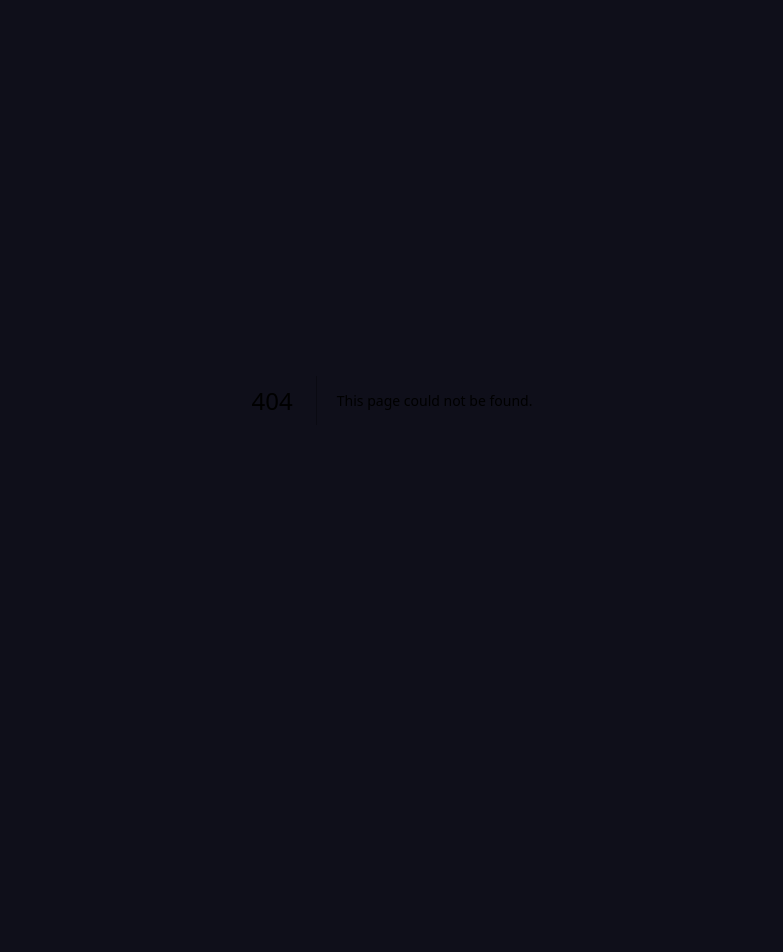
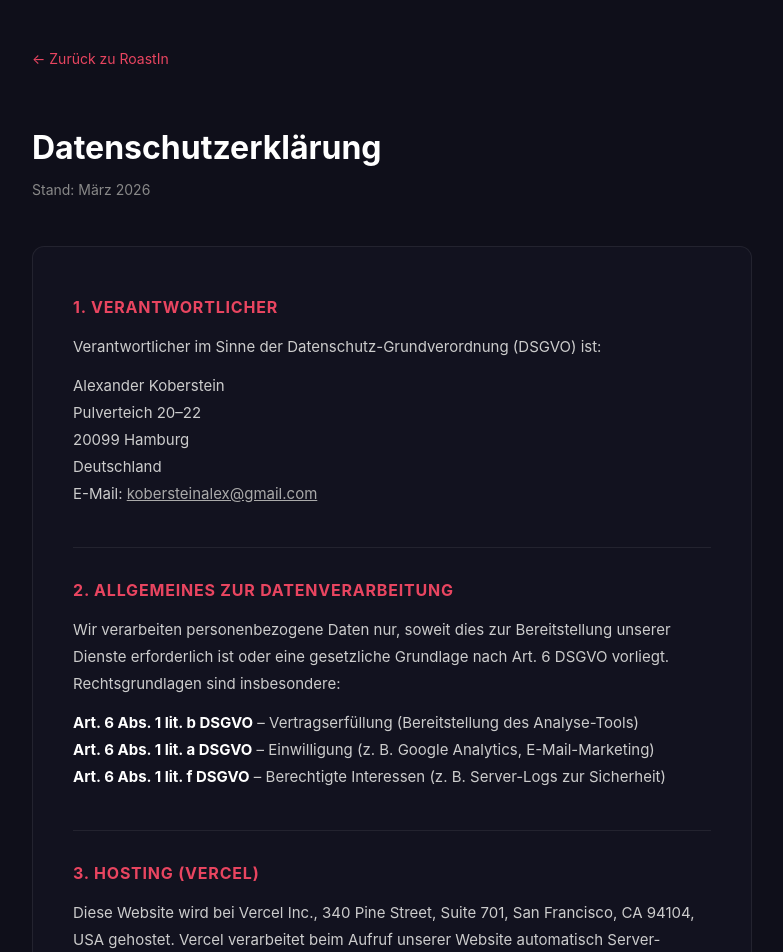
Before and after one commit to tokoyoshi1000/roastin, a Next.js app: page /datenschutz in a window 1280 px wide. Before the commit this address had no page. Shown: the top 952 px of the page, without its empty margins (248-1031 px from the left). Before the commit the page ends 800 px from the top, so only its background shows below. Built offline with nearby package versions, Linux system fonts and the light colour scheme.

Commit message:
Add Datenschutzerklärung page

```diff
--- /dev/null
+++ b/app/datenschutz/page.js
@@ -0,0 +1,130 @@
+export const metadata = {
+  title: 'Datenschutzerklärung | RoastIn',
+  robots: { index: false },
+}
+
+const RED = '#E94560'
+const CARD = '#12121f'
+const BORDER = 'rgba(255,255,255,0.07)'
+
+function Section({ title, children }) {
+  return (
+    <section style={{ marginBottom: 40 }}>
+      <h2 style={{ fontSize: 16, fontWeight: 700, color: RED, marginBottom: 16, textTransform: 'uppercase', letterSpacing: '0.05em' }}>{title}</h2>
+      {children}
+    </section>
+  )
+}
+
+function P({ children, style }) {
+  return <p style={{ color: '#ccc', lineHeight: 1.8, fontSize: 15, margin: '0 0 12px', ...style }}>{children}</p>
+}
+
+function Divider() {
+  return <div style={{ height: 1, background: BORDER, margin: '32px 0' }} />
+}
+
+export default function Datenschutz() {
+  return (
+    <main style={{ background: '#0f0f1a', minHeight: '100vh', color: '#fff', fontFamily: "'Inter', system-ui, sans-serif", padding: '48px 24px' }}>
+      <div style={{ maxWidth: 720, margin: '0 auto' }}>
+        <a href="/" style={{ color: RED, textDecoration: 'none', fontSize: 14, display: 'inline-flex', alignItems: 'center', gap: 6, marginBottom: 40 }}>← Zurück zu RoastIn</a>
+
+        <h1 style={{ fontSize: 32, fontWeight: 700, marginBottom: 8 }}>Datenschutzerklärung</h1>
+        <p style={{ color: '#888', fontSize: 14, marginBottom: 48 }}>Stand: März 2026</p>
+
+        <div style={{ background: CARD, border: `1px solid ${BORDER}`, borderRadius: 12, padding: '36px 40px' }}>
+
+          <Section title="1. Verantwortlicher">
+            <P>Verantwortlicher im Sinne der Datenschutz-Grundverordnung (DSGVO) ist:</P>
+            <P>
+              Alexander Koberstein<br />
+              Pulverteich 20–22<br />
+              20099 Hamburg<br />
+              Deutschland<br />
+              E-Mail: <a href="mailto:kobersteinalex@gmail.com" style={{ color: '#aaa' }}>kobersteinalex@gmail.com</a>
+            </P>
+          </Section>
+
+          <Divider />
+
+          <Section title="2. Allgemeines zur Datenverarbeitung">
+            <P>Wir verarbeiten personenbezogene Daten nur, soweit dies zur Bereitstellung unserer Dienste erforderlich ist oder eine gesetzliche Grundlage nach Art. 6 DSGVO vorliegt. Rechtsgrundlagen sind insbesondere:</P>
+            <P>
+              <strong style={{ color: '#fff' }}>Art. 6 Abs. 1 lit. b DSGVO</strong> – Vertragserfüllung (Bereitstellung des Analyse-Tools)<br />
+              <strong style={{ color: '#fff' }}>Art. 6 Abs. 1 lit. a DSGVO</strong> – Einwilligung (z. B. Google Analytics, E-Mail-Marketing)<br />
+              <strong style={{ color: '#fff' }}>Art. 6 Abs. 1 lit. f DSGVO</strong> – Berechtigte Interessen (z. B. Server-Logs zur Sicherheit)
+            </P>
+          </Section>
+
+          <Divider />
+
+          <Section title="3. Hosting (Vercel)">
+            <P>Diese Website wird bei Vercel Inc., 340 Pine Street, Suite 701, San Francisco, CA 94104, USA gehostet. Vercel verarbeitet beim Aufruf unserer Website automatisch Server-Logfiles, die folgende Daten enthalten können: IP-Adresse, Browser-Typ, Datum und Uhrzeit des Zugriffs sowie aufgerufene Seiten. Diese Verarbeitung erfolgt auf Basis von Art. 6 Abs. 1 lit. f DSGVO (berechtigtes Interesse an der sicheren und fehlerfreien Bereitstellung des Dienstes).</P>
+            <P>Die Übermittlung in die USA erfolgt auf Grundlage der EU-Standardvertragsklauseln (Art. 46 DSGVO). Weitere Informationen: <a href="https://vercel.com/legal/privacy-policy" target="_blank" rel="noopener noreferrer" style={{ color: '#aaa' }}>vercel.com/legal/privacy-policy</a></P>
+          </Section>
+
+          <Divider />
+
+          <Section title="4. LinkedIn-Profil-Analyse">
+            <P>Zur Nutzung unseres Analyse-Tools fügst du deinen LinkedIn-Profiltext in ein Formular ein. Dieser Text wird zur Analyse an die OpenAI API (OpenAI, L.L.C., 3180 18th Street, San Francisco, CA 94110, USA) übermittelt und dort verarbeitet, um Bewertungen und Empfehlungen zu generieren.</P>
+            <P>Wir speichern deinen Profiltext nicht dauerhaft. Die Verarbeitung erfolgt auf Basis von Art. 6 Abs. 1 lit. b DSGVO (Vertragserfüllung) sowie Art. 6 Abs. 1 lit. a DSGVO (Einwilligung durch aktives Einreichen). Die Übermittlung in die USA erfolgt auf Basis von EU-Standardvertragsklauseln.</P>
+            <P>Weitere Informationen zur Datenverarbeitung durch OpenAI: <a href="https://openai.com/privacy" target="_blank" rel="noopener noreferrer" style={{ color: '#aaa' }}>openai.com/privacy</a></P>
+          </Section>
+
+          <Divider />
+
+          <Section title="5. E-Mail-Erfassung">
+            <P>Wenn du deine E-Mail-Adresse angibst (z. B. um dein Ergebnis zugeschickt zu bekommen), verarbeiten wir diese ausschließlich zu diesem Zweck. Eine Weitergabe an Dritte erfolgt nicht ohne deine Einwilligung. Rechtsgrundlage ist Art. 6 Abs. 1 lit. a DSGVO.</P>
+            <P>Du kannst deine Einwilligung jederzeit widerrufen, indem du uns eine E-Mail an <a href="mailto:kobersteinalex@gmail.com" style={{ color: '#aaa' }}>kobersteinalex@gmail.com</a> sendest.</P>
+          </Section>
+
+          <Divider />
+
+          <Section title="6. Google Analytics">
+            <P>Diese Website nutzt Google Analytics 4, einen Webanalysedienst der Google LLC, 1600 Amphitheatre Parkway, Mountain View, CA 94043, USA (bzw. Google Ireland Limited, Gordon House, Barrow Street, Dublin 4, Irland für Nutzer im EWR).</P>
+            <P>Google Analytics verwendet Cookies und ähnliche Technologien, um die Nutzung der Website zu analysieren. Die erzeugten Informationen (z. B. aufgerufene Seiten, Verweildauer, ungefährer Standort) werden an Google-Server übertragen und dort gespeichert. Die IP-Adresse wird in GA4 standardmäßig anonymisiert.</P>
+            <P><strong style={{ color: '#fff' }}>Rechtsgrundlage:</strong> Art. 6 Abs. 1 lit. a DSGVO (Einwilligung). Die Übermittlung in die USA erfolgt auf Basis der EU-Standardvertragsklauseln. Wir haben mit Google einen Auftragsverarbeitungsvertrag (AVV) geschlossen.</P>
+            <P><strong style={{ color: '#fff' }}>Opt-Out:</strong> Du kannst der Datenerfassung durch Google Analytics widersprechen, indem du das Browser-Add-on zur Deaktivierung installierst: <a href="https://tools.google.com/dlpage/gaoptout" target="_blank" rel="noopener noreferrer" style={{ color: '#aaa' }}>tools.google.com/dlpage/gaoptout</a></P>
+            <P>Datenspeicherung in Google Analytics ist auf 2 Monate begrenzt. Weitere Informationen: <a href="https://policies.google.com/privacy" target="_blank" rel="noopener noreferrer" style={{ color: '#aaa' }}>policies.google.com/privacy</a></P>
+          </Section>
+
+          <Divider />
+
+          <Section title="7. Cookies">
+            <P>Unsere Website verwendet Cookies und ähnliche Technologien. Technisch notwendige Cookies werden auf Basis von Art. 6 Abs. 1 lit. f DSGVO gesetzt. Analyse-Cookies (Google Analytics) werden nur mit deiner Einwilligung (Art. 6 Abs. 1 lit. a DSGVO) gesetzt.</P>
+            <P>Du kannst Cookies in deinen Browser-Einstellungen jederzeit löschen oder deaktivieren.</P>
+          </Section>
+
+          <Divider />
+
+          <Section title="8. Deine Rechte">
+            <P>Du hast folgende Rechte bezüglich deiner personenbezogenen Daten:</P>
+            <P>
+              <strong style={{ color: '#fff' }}>Auskunft</strong> (Art. 15 DSGVO) – Welche Daten wir über dich speichern<br />
+              <strong style={{ color: '#fff' }}>Berichtigung</strong> (Art. 16 DSGVO) – Korrektur unrichtiger Daten<br />
+              <strong style={{ color: '#fff' }}>Löschung</strong> (Art. 17 DSGVO) – Recht auf Vergessenwerden<br />
+              <strong style={{ color: '#fff' }}>Einschränkung</strong> (Art. 18 DSGVO) – Einschränkung der Verarbeitung<br />
+              <strong style={{ color: '#fff' }}>Widerspruch</strong> (Art. 21 DSGVO) – Widerspruch gegen die Verarbeitung<br />
+              <strong style={{ color: '#fff' }}>Datenübertragbarkeit</strong> (Art. 20 DSGVO) – Daten in maschinenlesbarem Format<br />
+              <strong style={{ color: '#fff' }}>Widerruf</strong> – Jederzeit Widerruf einer erteilten Einwilligung
+            </P>
+            <P>Zur Ausübung deiner Rechte wende dich an: <a href="mailto:kobersteinalex@gmail.com" style={{ color: '#aaa' }}>kobersteinalex@gmail.com</a></P>
+            <P>Außerdem hast du das Recht, dich bei der zuständigen Datenschutz-Aufsichtsbehörde zu beschweren. In Hamburg ist das der Hamburgische Beauftragte für Datenschutz und Informationsfreiheit: <a href="https://www.datenschutz.hamburg.de" target="_blank" rel="noopener noreferrer" style={{ color: '#aaa' }}>www.datenschutz.hamburg.de</a></P>
+          </Section>
+
+          <Divider />
+
+          <Section title="9. Änderungen dieser Datenschutzerklärung">
+            <P>Wir behalten uns vor, diese Datenschutzerklärung bei Bedarf anzupassen, um sie an geänderte Rechtslage oder Änderungen unseres Dienstes anzupassen. Die aktuelle Version ist stets auf dieser Seite verfügbar.</P>
+          </Section>
+
+        </div>
+
+        <p style={{ color: '#555', fontSize: 12, textAlign: 'center', marginTop: 32 }}>
+          🔥 RoastIn — <a href="https://vibe.ventures" style={{ color: '#555', textDecoration: 'none' }}>Vibe Ventures</a>
+        </p>
+      </div>
+    </main>
+  )
+}
```
